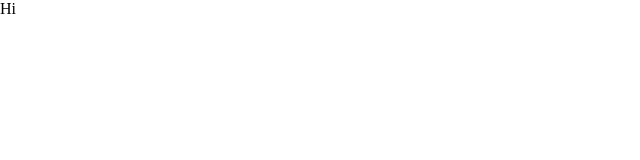
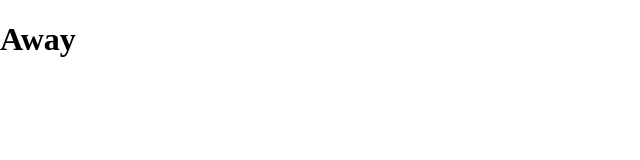
Before and after one commit to gnalre/Scoreboard, a plain HTML site: page index.html in a window 1280 px wide. Shown: the whole page, without its empty margins (0-640 px from the left). Drawn offline with nearby package versions, Linux system fonts and the light colour scheme.

Commit message:
updated header

```diff
--- a/index.html
+++ b/index.html
@@ -1,6 +1,6 @@
 <html>
     <head><link rel="stylesheet" href="https://cdnjs.cloudflare.com/ajax/libs/normalize/8.0.1/normalize.css"></head>
     <body>
-        Hi
+        <h1>Away</h1>
     </body>
 </html>
```
